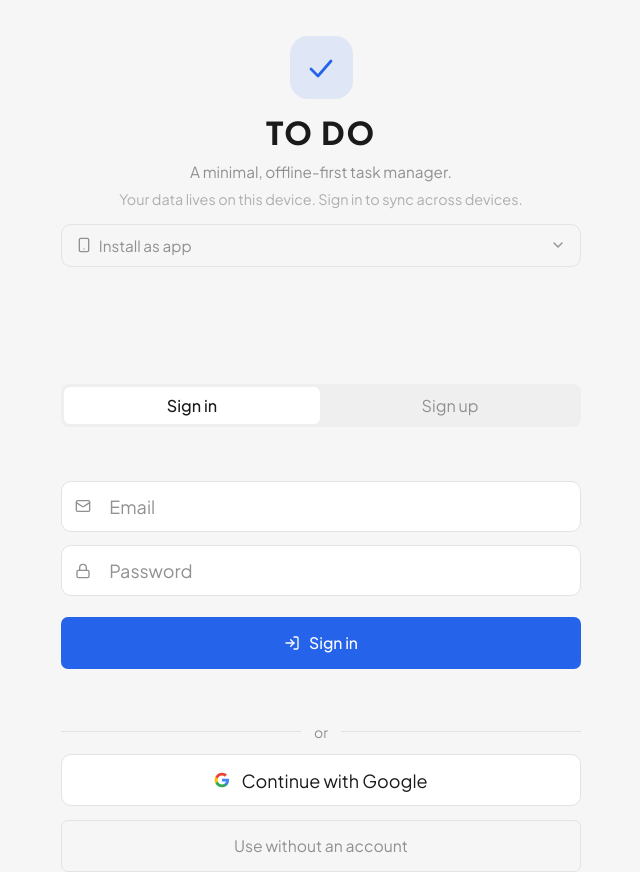
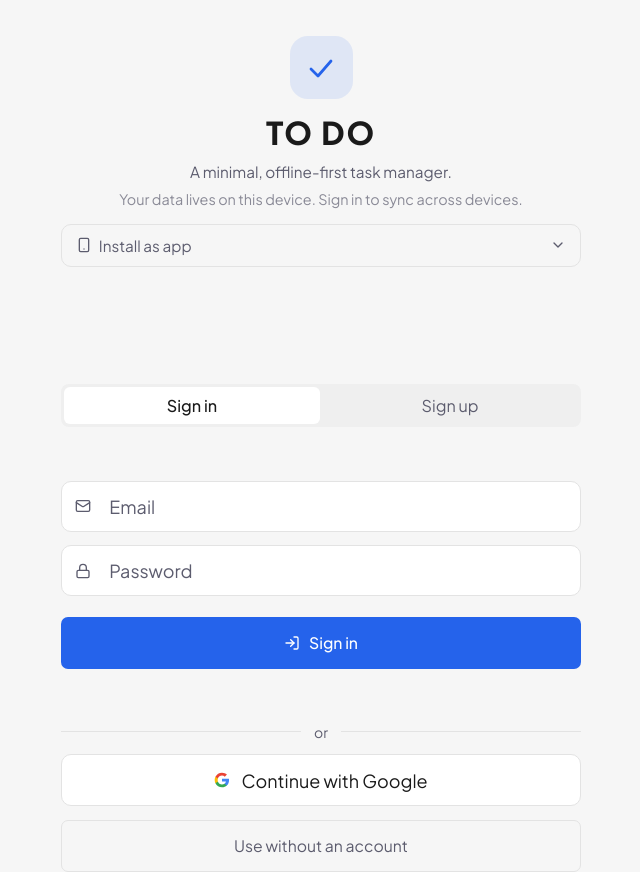
Before and after one commit to hau5pro/todo, a React (Vite) app: page /login in a window 1280 px wide. Shown: the whole page, without its empty margins (319-959 px from the left). Built offline with nearby package versions, Linux system fonts and the light colour scheme; no server answers; a web font is replaced by a local one.

Commit message:
feat(design): lift fg-muted and dark mode contrast tokens

```diff
--- a/src/app.css
+++ b/src/app.css
@@ -10,7 +10,7 @@
   --border:      #e3e3e3;
   --divider:     #eaeaea;
   --fg:          #1a1a1a;
-  --fg-muted:    #909090;
+  --fg-muted:    #5c5c6e;
   --accent:      #2563eb;
   --accent-dim:  rgba(37, 99, 235, 0.11);
   --danger:      #dc2626;
@@ -25,14 +25,14 @@
 @media (prefers-color-scheme: dark) {
   :root:not([data-theme]) {
     color-scheme: dark;
-    --bg:         #0a0a0e;
+    --bg:         #09090f;
     --surface:    #111118;
-    --hover:      #1a1a24;
-    --border:     #202030;
-    --divider:    #181824;
-    --fg:         #e6e6f4;
-    --fg-muted:   #4e4e6a;
-    --accent:     #60a5fa;
+    --hover:      #1c1c28;
+    --border:     #252535;
+    --divider:    #1c1c2c;
+    --fg:         #f0f0ff;
+    --fg-muted:   #8888b0;
+    --accent:     #63b3ed;
     --accent-dim: rgba(96, 165, 250, 0.12);
     --danger:     #f87171;
     --warn:       #fbbf24;
@@ -43,14 +43,14 @@
 
 [data-theme="dark"] {
   color-scheme: dark;
-  --bg:         #0a0a0e;
+  --bg:         #09090f;
   --surface:    #111118;
-  --hover:      #1a1a24;
-  --border:     #202030;
-  --divider:    #181824;
-  --fg:         #e6e6f4;
-  --fg-muted:   #4e4e6a;
-  --accent:     #60a5fa;
+  --hover:      #1c1c28;
+  --border:     #252535;
+  --divider:    #1c1c2c;
+  --fg:         #f0f0ff;
+  --fg-muted:   #8888b0;
+  --accent:     #63b3ed;
   --accent-dim: rgba(96, 165, 250, 0.12);
   --danger:     #f87171;
   --warn:       #fbbf24;
```
